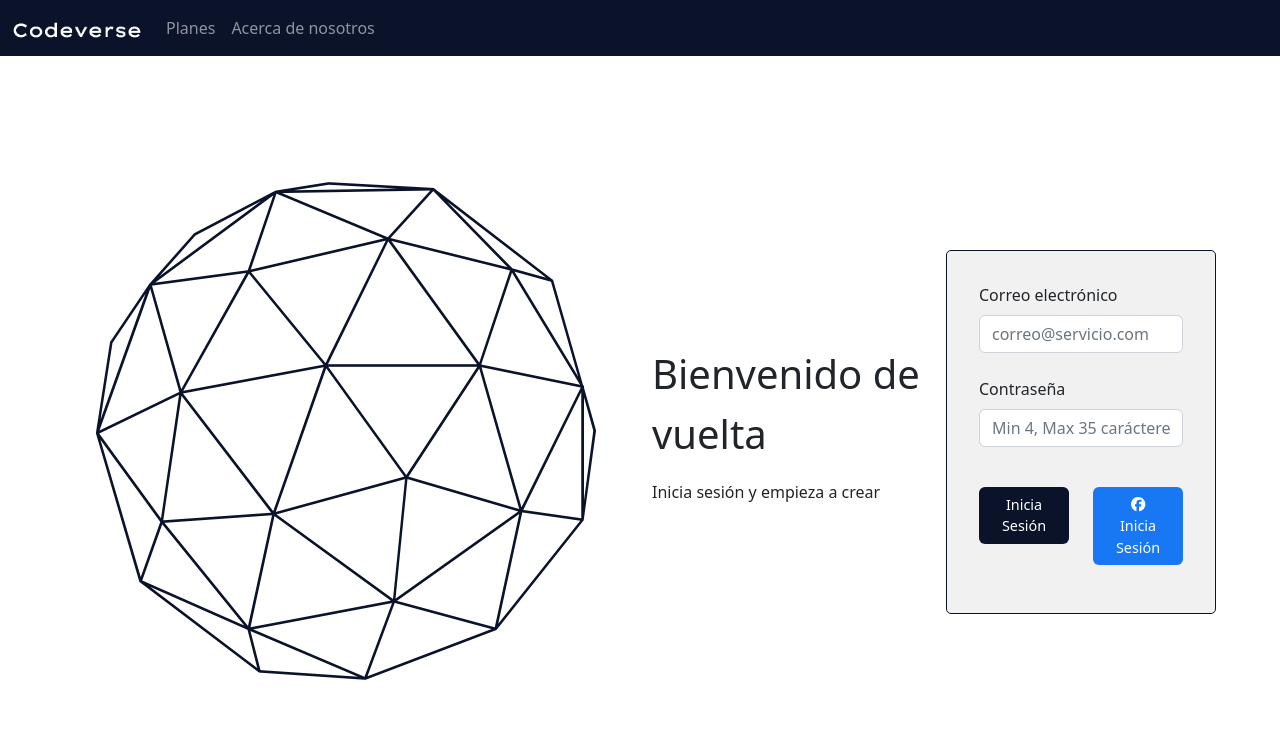
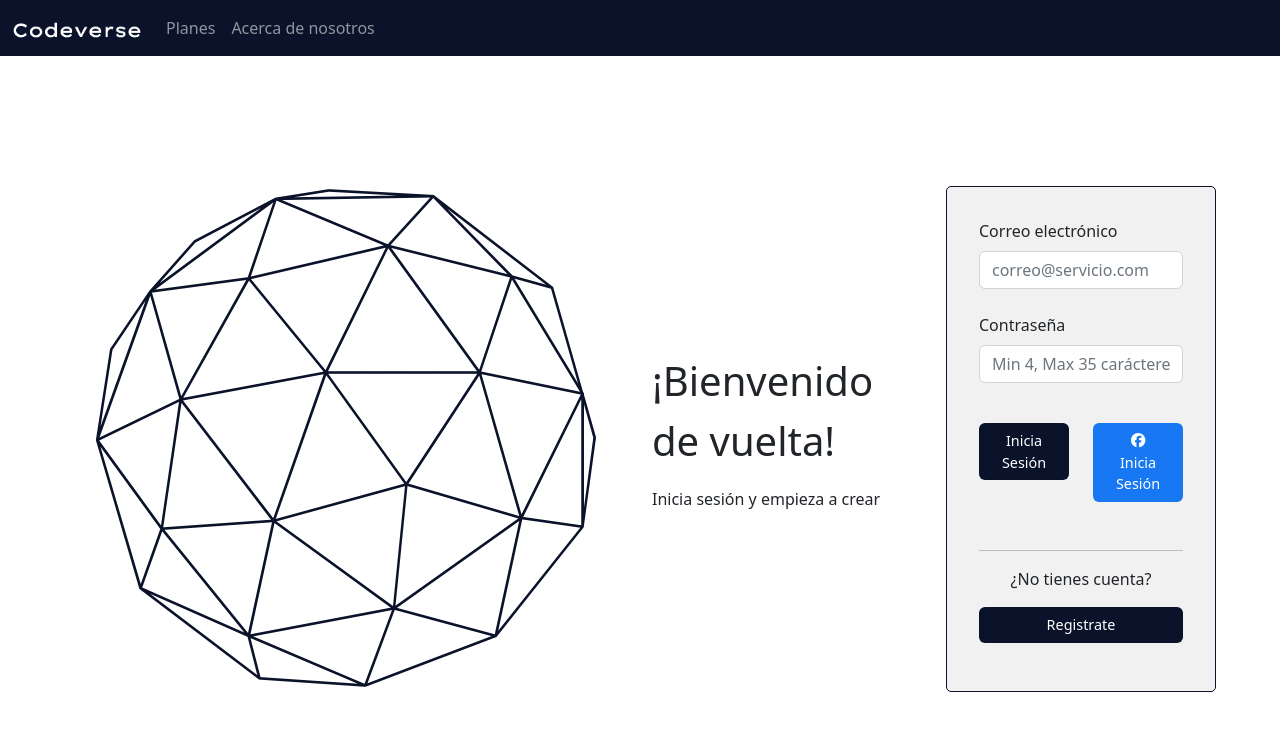
Before and after one commit to iamchapita/Codeverse-Frontend, an Angular app: page /auth/login in a window 1280 px wide. Shown: the top 730 px of the page. Built offline with nearby package versions, Linux system fonts and the light colour scheme.

Commit message:
Implementacin de formulario de login

```diff
--- a/src/app/auth/pages/login/login.component.css
+++ b/src/app/auth/pages/login/login.component.css
@@ -8,6 +8,11 @@
 	justify-content: space-between;
 	padding-left: 1rem;
 	padding-right: 1rem;
+}
+
+.main > div{
+	padding-top: 10%;
+	padding-bottom: 10%;
 }
 
 .spinner {
--- a/src/app/auth/pages/login/login.component.html
+++ b/src/app/auth/pages/login/login.component.html
@@ -1,9 +1,9 @@
 <app-navbar></app-navbar>
 
-<div class="scrollspy rounded-2" data-bs-spy="scroll" data-bs-target="#navbar" data-bs-root-margin="0px 0px 0px 0px"
+<div class="scrollspy rounded-2 vh-100" data-bs-spy="scroll" data-bs-target="#navbar" data-bs-root-margin="0px 0px 0px 0px"
 	data-bs-smooth-scroll="true" tabindex="0">
 
-	<div class="main h-100">
+	<div class="main">
 
 		<div class="row align-items-center h-100 ps-5 pe-5">
 			<div class="col-sm-12 col-md-6 col-lg-6 spinner d-flex justify-content-center">
@@ -15,7 +15,7 @@
 				<div class="row d-flex align-items-center">
 
 					<div class="col-sm-12 col-md-12 col-lg-6">
-						<p class="bigText textCenter">Bienvenido de vuelta</p>
+						<p class="bigText textCenter">¡Bienvenido de vuelta!</p>
 						<p>Inicia sesión y empieza a crear</p>
 					</div>
 
@@ -46,17 +46,20 @@
 
 							<div class="row">
 								<div class="col-sm-12 col-md-12 col-lg-6">
-									<button type="button" class="btn btn-principal" routerLink="/auth/login">Inicia
-										Sesión</button>
-
-									<!-- <div>¿No tienes cuenta?</div>
-									<button type="button" class="btn btn-principal" routerLink="/auth/register">Registrate</button> -->
+									<button type="button" class="btn btn-principal" routerLink="/app/home">Inicia Sesión</button>
 								</div>
 
 								<div class="col-sm-12 col-md-12 col-lg-6">
 									<button type="button" class="btn btn-facebook" routerLink="/auth/login">
 										<fa-icon [icon]="faFacebook"></fa-icon>Inicia Sesión
 									</button>
+								</div>
+
+								<div class="col-sm-12 col-md-12 col-lg-12">
+									<hr>
+									<p class="fw-light">¿No tienes cuenta?</p>
+									<button type="button" class="btn btn-principal"
+										routerLink="/auth/register">Registrate</button>
 								</div>
 
 							</div>
```
